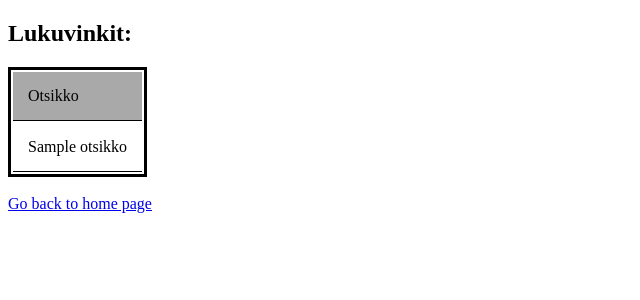
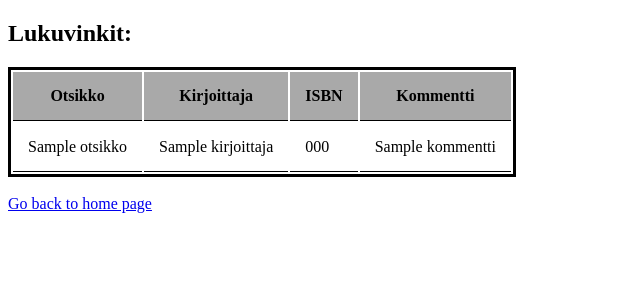
Before and after one commit to oonarauhala/ohtu-minprojekti, a Flask app: template src/templates/list.html in a window 1280 px wide. Shown: the top 300 px of the page, without its empty margins (0-640 px from the left). Run offline with Flask 2, Linux system fonts and the light colour scheme; the template is opened without the code that fills it: most values are stand-ins (such as "Sample title", 1, 10 or a date in 2020).

Commit message:
list-sivulla näkyy nyt kirjavinkkien otsikko, kirjoittaja, isbn ja kommentti

```diff
--- a/src/templates/list.html
+++ b/src/templates/list.html
@@ -15,12 +15,18 @@
       <h2>Lukuvinkit:</h2>
       <table style="border-style: solid; border-color: black;">
          <thead>
-            <td style="background-color: darkgrey;">Otsikko</td>
+            <th style="background-color: darkgrey;">Otsikko</th>
+            <th style="background-color: darkgrey;">Kirjoittaja</th>
+            <th style="background-color: darkgrey;">ISBN</th>
+            <th style="background-color: darkgrey;">Kommentti</th>
          </thead>
 
          {% for row in rows %}
             <tr>
                <td>{{row.otsikko}}</td>
+               <td>{{row.kirjoittaja}}</td>
+               <td>{{row.isbn}}</td>
+               <td>{{row.kommentti}}</td>
             </tr>
          {% endfor %}
       </table>
```
Also changed, not shown: tietokanta.db.
